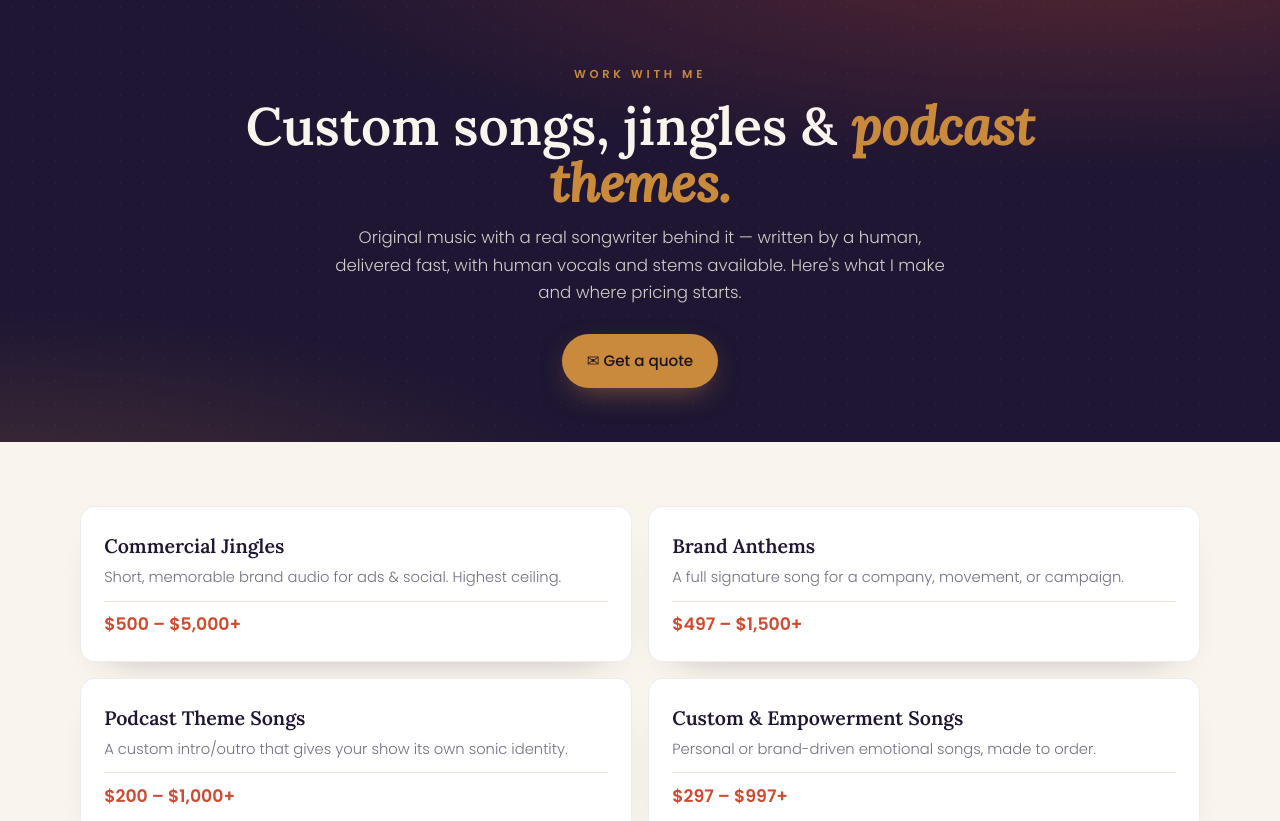
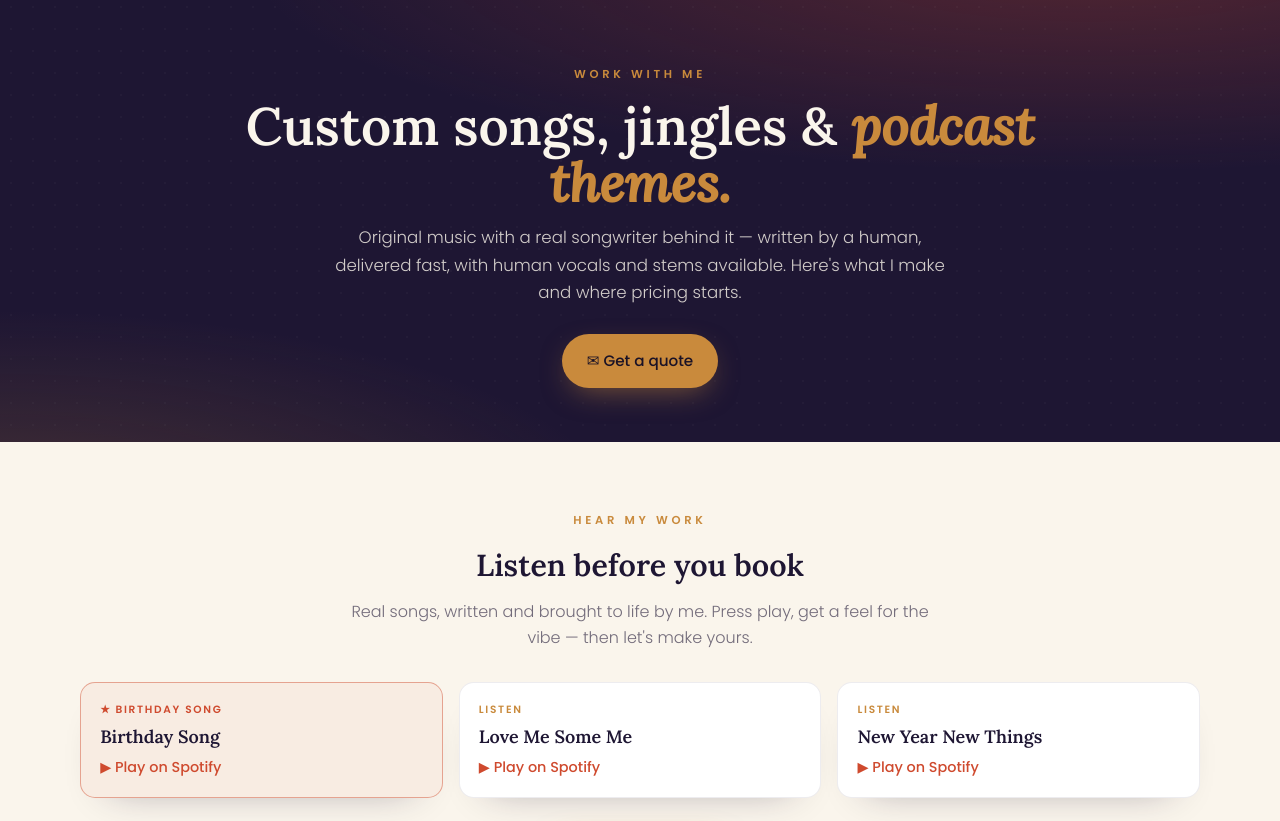
Before and after one commit to sheenika1/pricing, a plain HTML site: page index.html in a window 1280 px wide. Shown: the part 77-898 px from the top of the page. Drawn offline with Linux system fonts and the light colour scheme.

Commit message:
Add files via upload

```diff
--- a/index.html
+++ b/index.html
@@ -54,6 +54,20 @@
   .addons{margin-top:1.3rem;font-size:.9rem;color:var(--ink-soft);font-weight:300;text-align:center}.addons b{color:var(--ink);font-weight:600}
   @media(max-width:820px){.svc-grid{grid-template-columns:1fr}}
 
+  .listen{background:var(--paper);text-align:center}
+  .listen h2{font-size:1.9rem;color:var(--ink);font-weight:600;margin:.45rem 0 .55rem}
+  .listen p.sub{color:var(--ink-soft);font-weight:300;max-width:38rem;margin:0 auto;font-size:1rem}
+  .listen .tracks{display:grid;grid-template-columns:repeat(3,1fr);gap:1rem;margin:1.9rem 0 1.6rem}
+  .listen .track{background:#fff;border:1px solid rgba(30,22,51,.08);border-radius:15px;padding:1.1rem 1.2rem;box-shadow:0 18px 40px -30px rgba(30,22,51,.45);text-align:left;display:flex;flex-direction:column;gap:.5rem}
+  .listen .track .badge{font-size:.66rem;letter-spacing:.16em;text-transform:uppercase;font-weight:600;color:var(--gold)}
+  .listen .track h3{font-family:'Lora',serif;font-weight:600;font-size:1.12rem;color:var(--ink);line-height:1.2}
+  .listen .track.feature{border-color:rgba(207,74,46,.45);background:rgba(207,74,46,.05)}
+  .listen .track.feature .badge{color:var(--red)}
+  .listen .track a.play{margin-top:auto;align-self:flex-start;color:var(--red);font-weight:500;font-size:.9rem;text-decoration:none}
+  .listen .track a.play:hover{color:var(--gold)}
+  @media(max-width:820px){.listen .tracks{grid-template-columns:1fr}}
+
+
   .why{background:var(--paper);padding-top:1rem}
   .why .grid{display:grid;grid-template-columns:1fr 1fr;gap:2.4rem;margin-top:.4rem}
   .why h2{font-size:1.5rem;color:var(--ink);font-weight:600;margin-bottom:.6rem}
@@ -103,6 +117,34 @@
     <h1>Custom songs, jingles &amp; <em>podcast themes.</em></h1>
     <p>Original music with a real songwriter behind it — written by a human, delivered fast, with human vocals and stems available. Here's what I make and where pricing starts.</p>
     <div style="margin-top:1.7rem"><a class="btn btn-gold" href="mailto:collab@nikthelyricist.com?subject=Custom%20Music%20Inquiry&body=Hi%20Nik%2C%0D%0A%0D%0AI%20would%20love%20to%20work%20with%20you.%20Here%20are%20my%20project%20details%3A%0D%0A%0D%0A-%20Project%20type%20(jingle%20%2F%20brand%20anthem%20%2F%20podcast%20theme%20%2F%20custom%20song%20%2F%20birthday%20%2F%20sync)%3A%0D%0A-%20Brand%20or%20artist%20name%3A%0D%0A-%20Vibe%2C%20mood%20or%20reference%20tracks%3A%0D%0A-%20Deadline%3A%0D%0A-%20Budget%20range%3A%0D%0A-%20Anything%20else%20I%20should%20know%3A%0D%0A%0D%0AThanks!">✉ Get a quote</a></div>
+  </div>
+</section>
+
+<!-- HEAR MY WORK -->
+<section class="listen">
+  <div class="wrap">
+    <span class="eyebrow">Hear My Work</span>
+    <h2>Listen before you book</h2>
+    <p class="sub">Real songs, written and brought to life by me. Press play, get a feel for the vibe — then let's make yours.</p>
+    <!-- TRACK CARDS: replace href="#" with each Spotify song link -->
+    <div class="tracks reveal">
+      <div class="track feature">
+        <span class="badge">★ Birthday Song</span>
+        <h3>Birthday Song</h3>
+        <a class="play" href="https://open.spotify.com/artist/5Mm6BCn3xScFK1TTqzTDyF" target="_blank" rel="noopener">▶ Play on Spotify</a>
+      </div>
+      <div class="track">
+        <span class="badge">Listen</span>
+        <h3>Love Me Some Me</h3>
+        <a class="play" href="https://open.spotify.com/artist/5Mm6BCn3xScFK1TTqzTDyF" target="_blank" rel="noopener">▶ Play on Spotify</a>
+      </div>
+      <div class="track">
+        <span class="badge">Listen</span>
+        <h3>New Year New Things</h3>
+        <a class="play" href="https://open.spotify.com/artist/5Mm6BCn3xScFK1TTqzTDyF" target="_blank" rel="noopener">▶ Play on Spotify</a>
+      </div>
+    </div>
+    <a class="btn btn-gold" href="https://open.spotify.com/artist/5Mm6BCn3xScFK1TTqzTDyF" target="_blank" rel="noopener">▶ Listen on Spotify</a>
   </div>
 </section>
 
```
